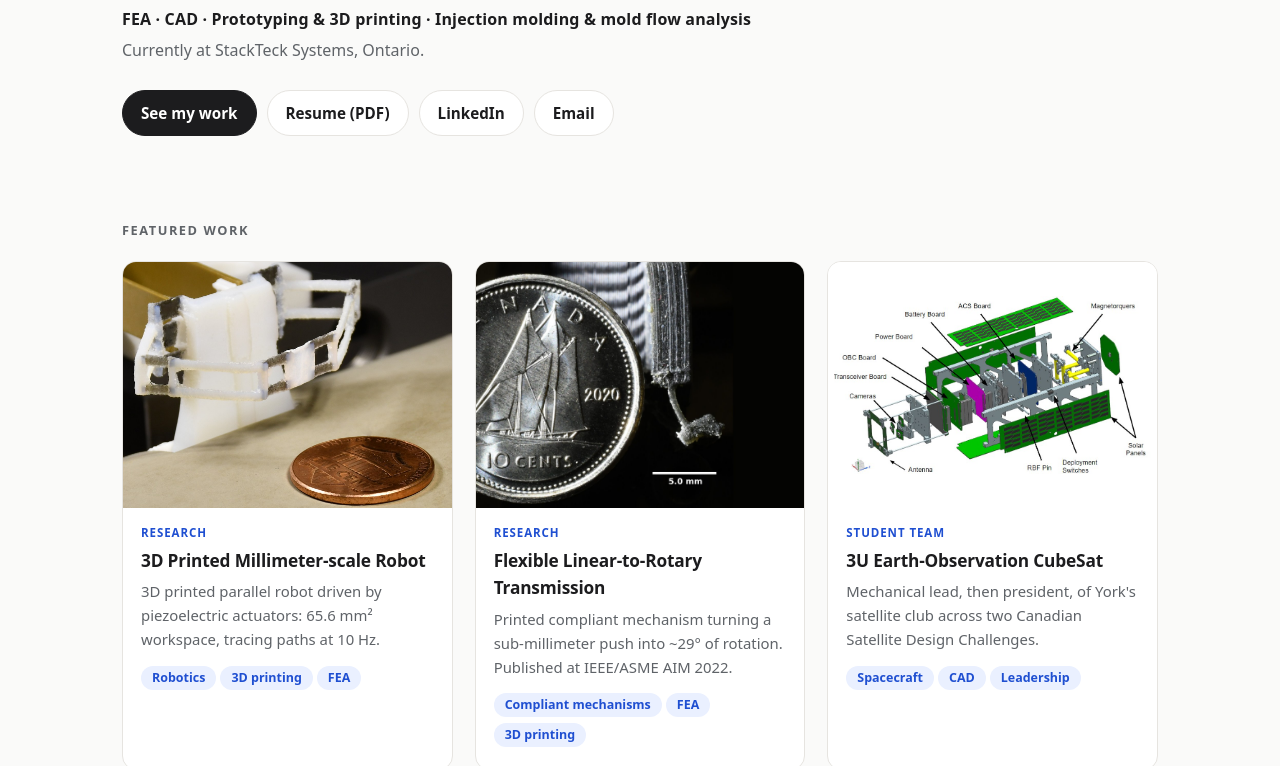
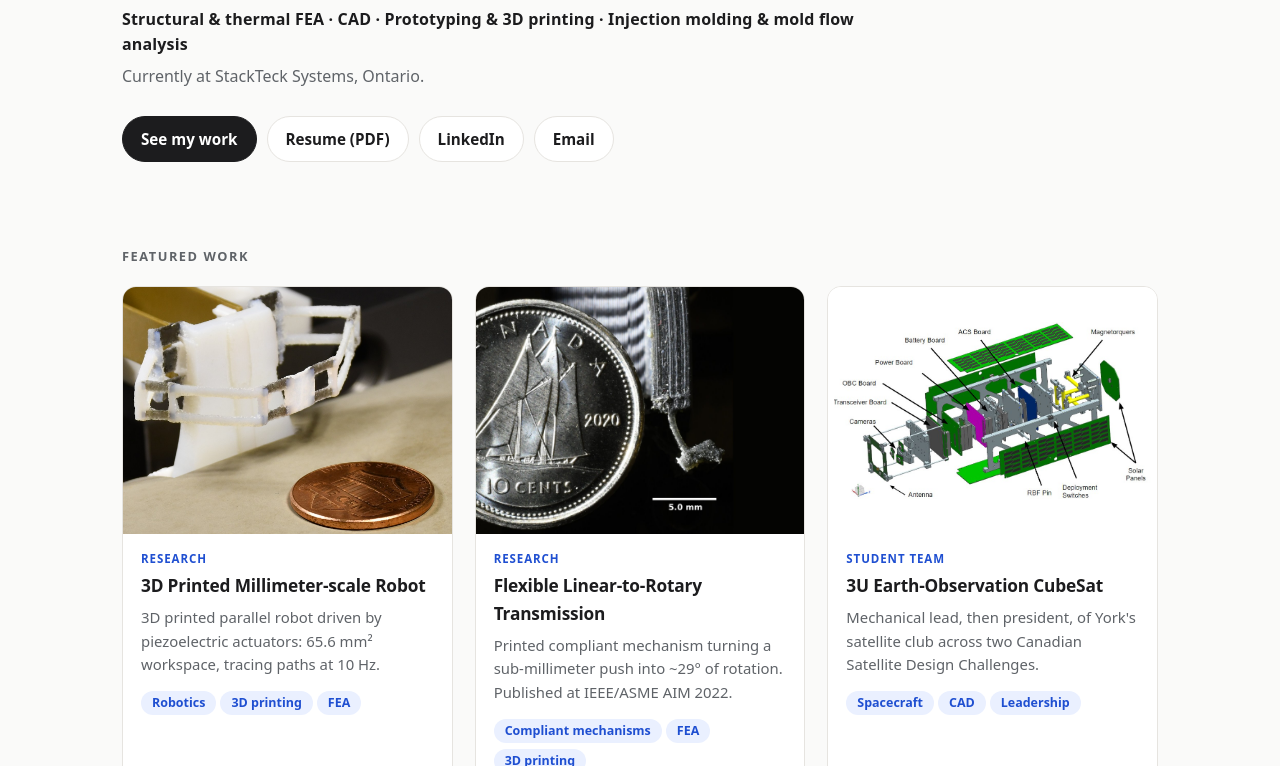
Before and after one commit to arltabak/Artabak-portfolio, a plain HTML site: page index.html in a window 1280 px wide. Shown: the part 238-1004 px from the top of the page. Drawn offline with Linux system fonts and the light colour scheme.

Commit message:
Byline: structural & thermal FEA
Co-Authored-By: Claude Opus 5.5 <noreply@anthropic.com>
Claude-Session: https://claude.ai/code/session_01Pf4RuYL8De9ECCfpHopXFP

```diff
--- a/index.html
+++ b/index.html
@@ -22,7 +22,7 @@
 <section class="hero">
   <h1>Ariel Tabak</h1>
   <p class="role">Mechanical design and simulation for R&amp;D, with a background in space engineering.</p>
-  <p class="byline">FEA &middot; CAD &middot; Prototyping &amp; 3D printing &middot; Injection molding &amp; mold flow analysis</p>
+  <p class="byline">Structural &amp; thermal FEA &middot; CAD &middot; Prototyping &amp; 3D printing &middot; Injection molding &amp; mold flow analysis</p>
   <p class="where">Currently at StackTeck Systems, Ontario.</p>
   <div class="buttons">
     <a class="btn primary" href="work.html">See my work</a>
```
